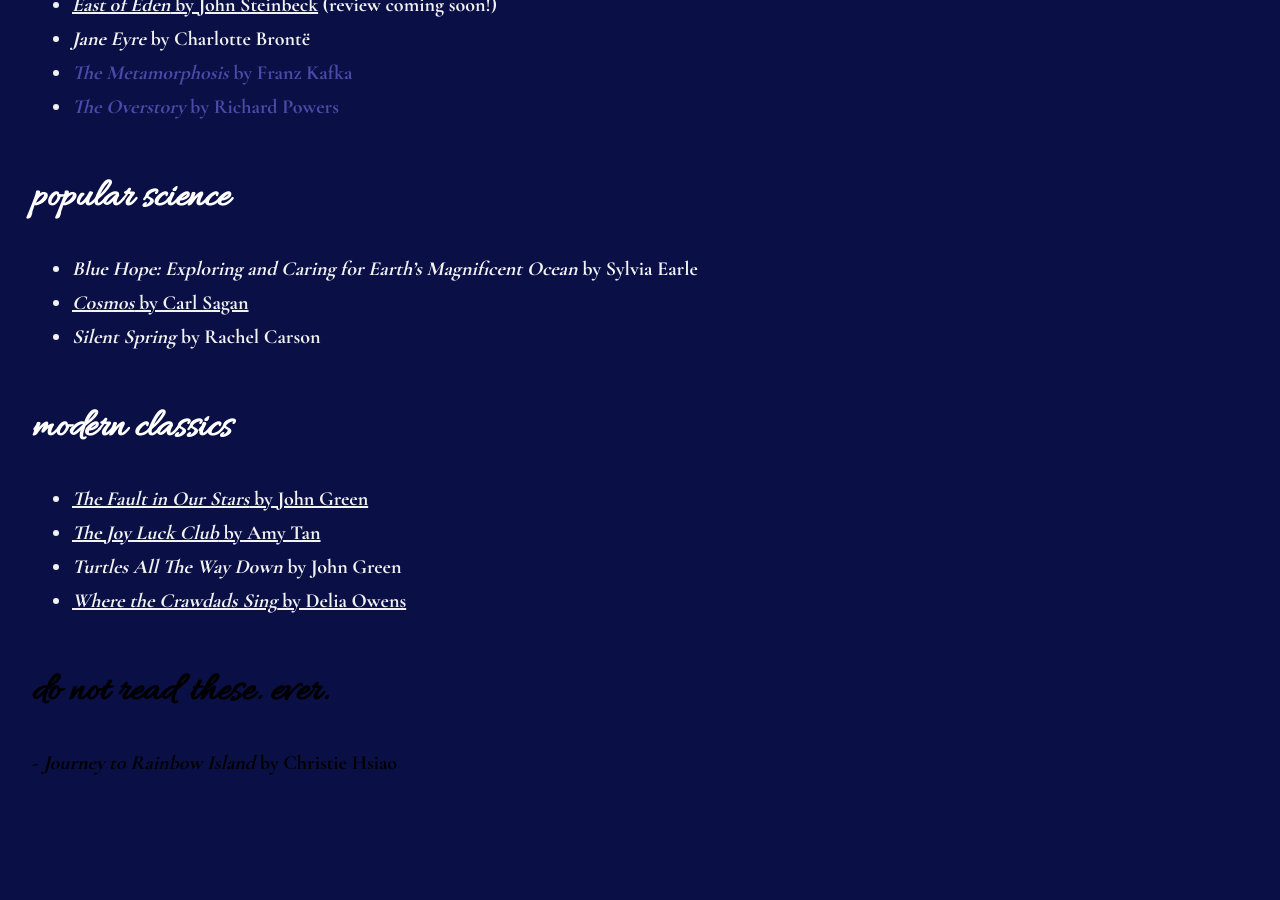
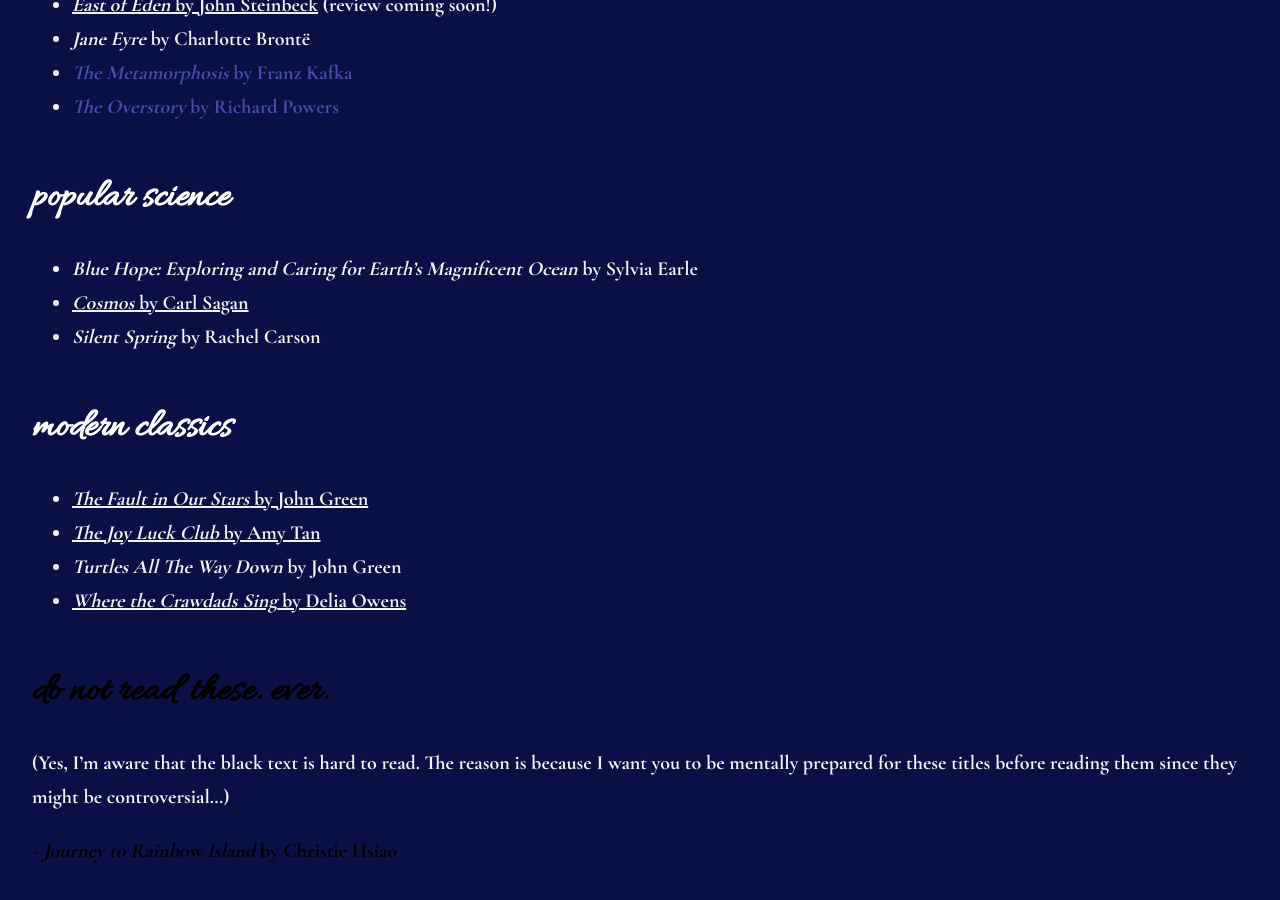
Before and after one commit to leucinemymind/leucinemymind.github.io, a Jekyll site: the page built from books.md, in a window 1280 px wide and 900 px high, scrolled down 801 px. Built offline with Jekyll 4.4.1, drawn with Linux system fonts in a browser that asks for light colours; our own code applies the rules of GitHub Pages for plain Markdown files; before the commit the page ends 1613 px from its top, so only the background shows below that.

Commit message:
black text

```diff
--- a/books.md
+++ b/books.md
@@ -39,6 +39,7 @@ Hierarchies are a must for reading lists, so: <br/><br/>
 - <span style="font-weight: bold; text-decoration: underline">*Where the Crawdads Sing* by Delia Owens</span>
 
 <h3 style="color:#000000">do not read these. ever.</h3>
+(Yes, I'm aware that the black text is hard to read. The reason is because I want you to be mentally prepared for these titles before reading them since they might be controversial...)
 <div style="color:#000000">
 - <em>Journey to Rainbow Island</em> by Christie Hsiao
 </div>
```
